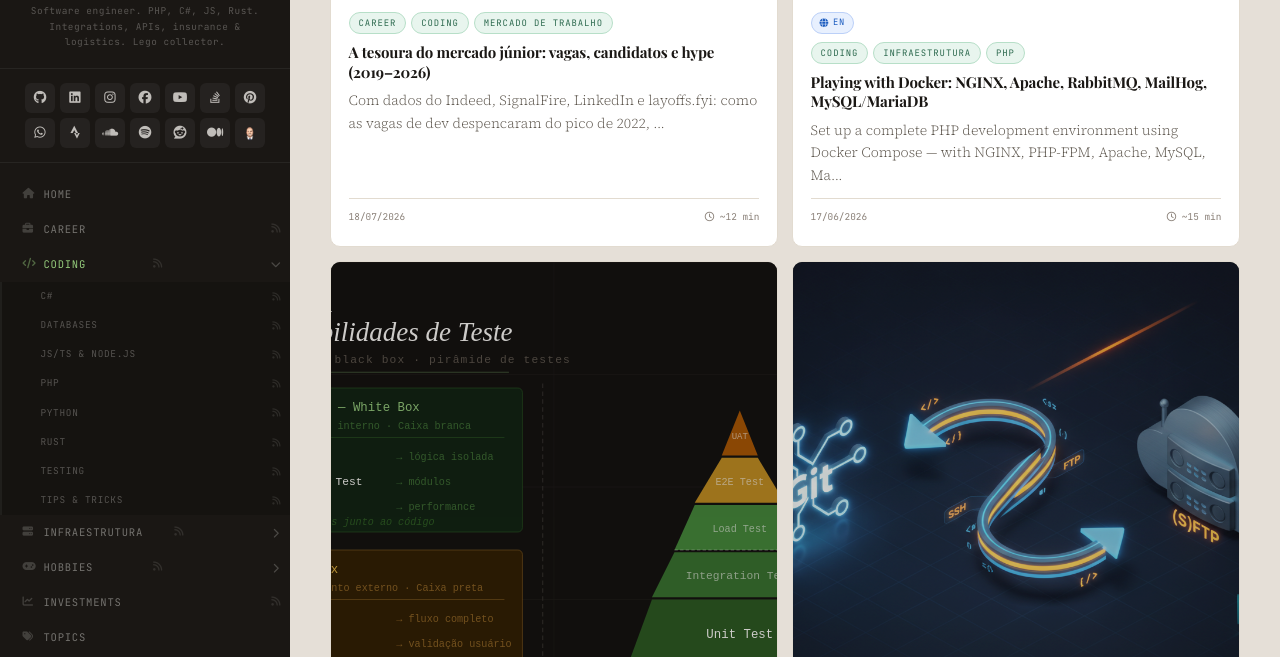
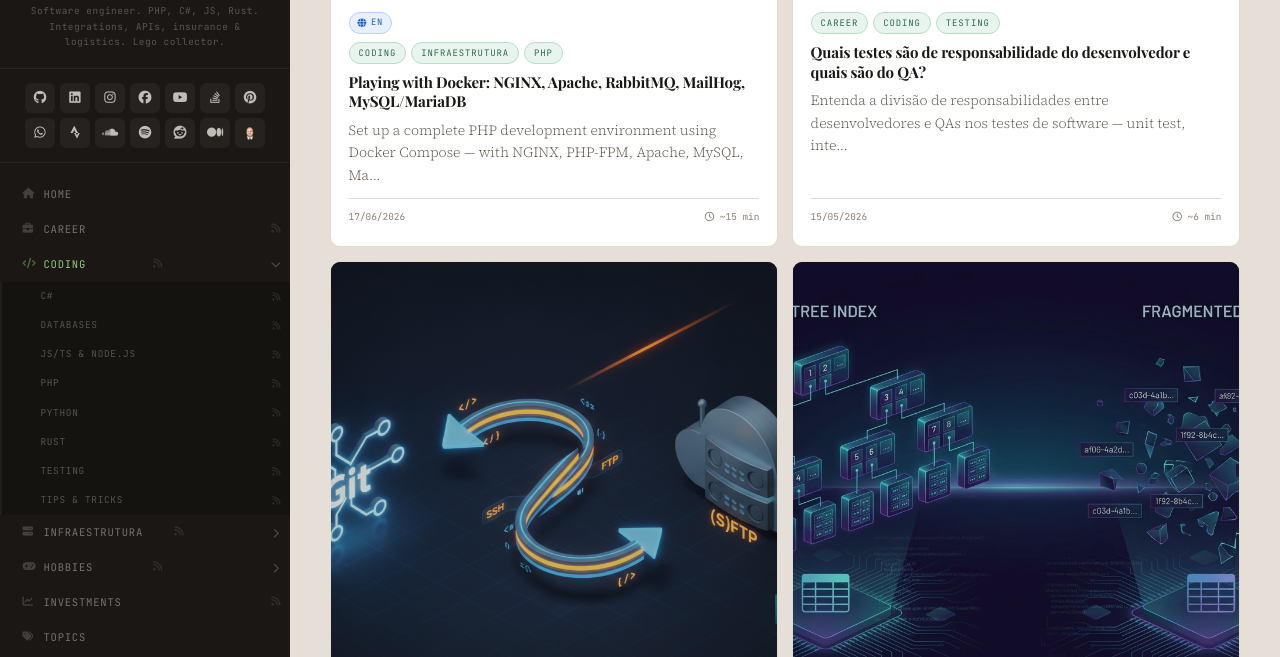
Before and after one commit to guibranco/blog, a Jekyll site: the page built from categorias/coding.md, in a window 1280 px wide and 900 px high, scrolled down 908 px, cut to the strip 243-900 px from the top of the window. Built offline with Jekyll 4.4.1, drawn with Linux system fonts in a browser that asks for light colours; some web fonts are replaced; the list of posts is cut into pages by our own code; some of the changed text lies outside the part shown.

Commit message:
Fix categories (#137)
* Fix categories

* chore: auto-create missing category and tag pages

---------

Co-authored-by: Guilherme Branco Stracini <guilhermes@outsurance.ie>
Co-authored-by: github-actions[bot] <github-actions[bot]@users.noreply.github.com>

```diff
--- a/_posts/2026-07-18-a-tesoura-do-mercado-junior.md
+++ b/_posts/2026-07-18-a-tesoura-do-mercado-junior.md
@@ -3,9 +3,7 @@
 title: "A tesoura do mercado júnior: vagas, candidatos e hype (2019–2026)"
 description: "Com dados do Indeed, SignalFire, LinkedIn e layoffs.fyi: como as vagas de dev despencaram do pico de 2022, por que a fila de iniciantes explodiu — e por que a escassez sempre foi sênior, nunca júnior."
 date: 2026-07-18
-categories: [Career, Coding]
-subcategories:
-  - "Career/Mercado de Trabalho"
+categories: [Career]
 tags: [mercado-de-trabalho, junior, pandemia, layoffs, llm, trabalho-remoto, carreira, tecnologia, contratacao, emprego, dev, big-tech, startups, sênior, inteligencia-artificial, remoto, hibrido, bootcamp]
 reading_time: 12
 cover: /assets/img/posts/capa-tesoura-mercado-junior.svg
```
Also changed, not shown: topicos/big-tech.md (added, +5 -0 lines), topicos/bootcamp.md (added, +5 -0 lines), topicos/contratacao.md (added, +5 -0 lines), topicos/hibrido.md (added, +5 -0 lines), topicos/inteligencia-artificial.md (added, +5 -0 lines), topicos/remoto.md (added, +5 -0 lines), topicos/senior.md (added, +5 -0 lines), topicos/startups.md (added, +5 -0 lines), topicos/tecnologia.md (added, +5 -0 lines).
